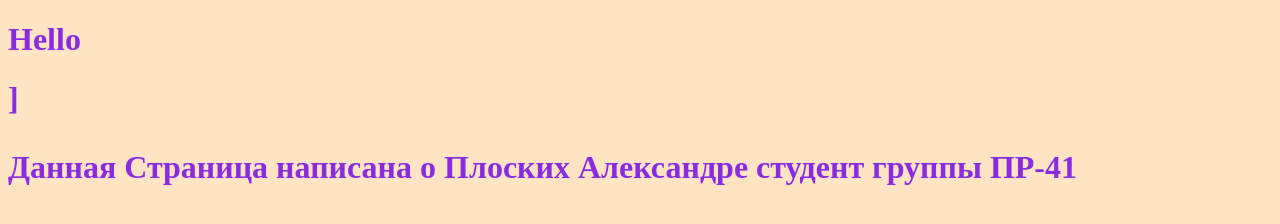
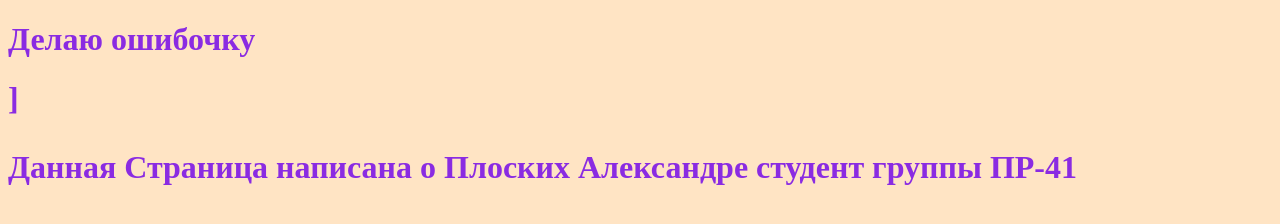
Before and after one commit to Mumlul/Praktika_4, a plain HTML site: page index.html in a window 1280 px wide. Drawn offline with Linux system fonts and the light colour scheme.

Commit message:
Делаю ошибку

```diff
--- a/index.html
+++ b/index.html
@@ -8,7 +8,8 @@
     <title>О себе</title>
 </head>
 <body>
-    <h1>Hello<h1>]
+    <h1>Делаю ошибочку<h1>]
         <p>Данная Страница написана о Плоских Александре студент группы ПР-41</p>
+
 </body>
 </html>
```
